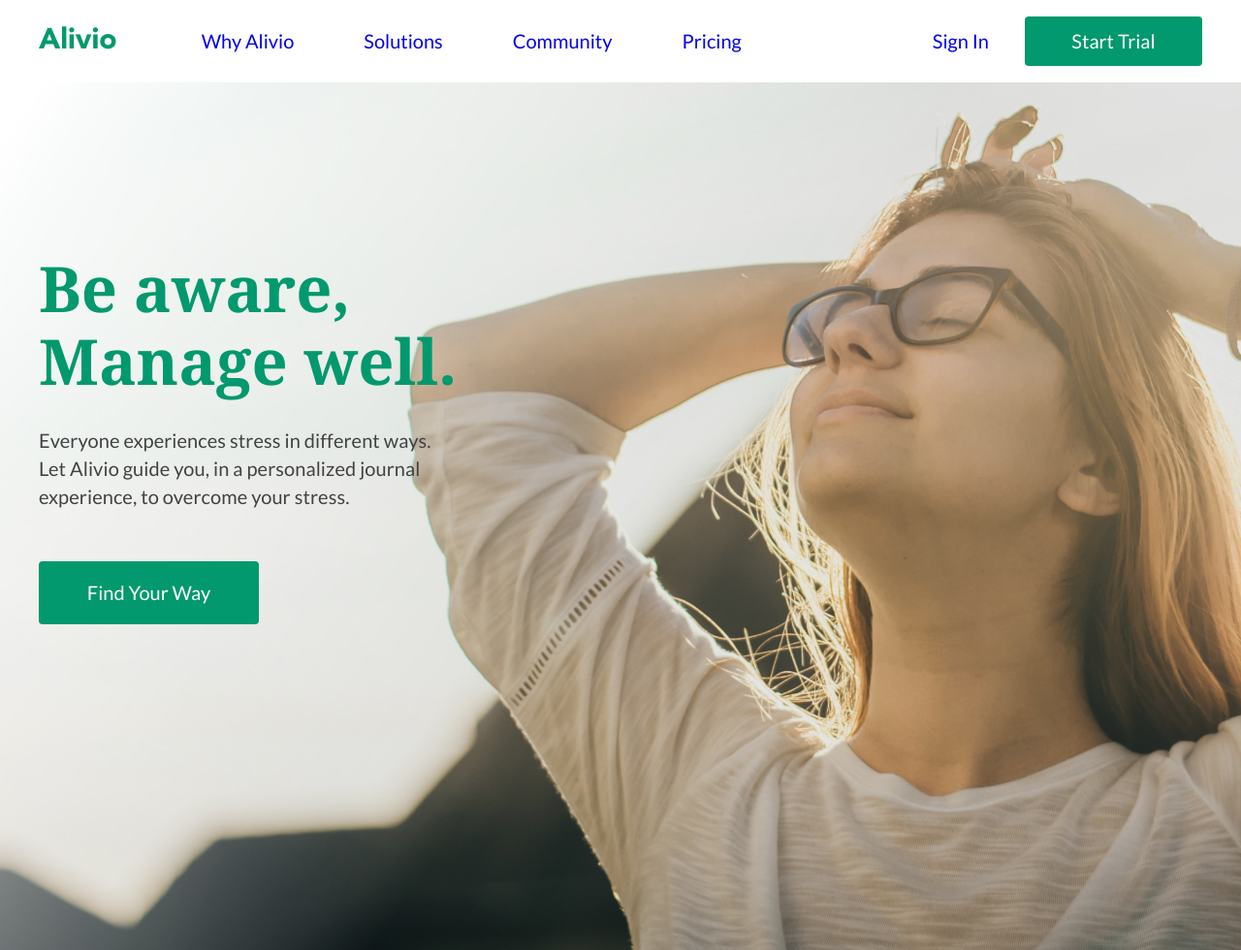
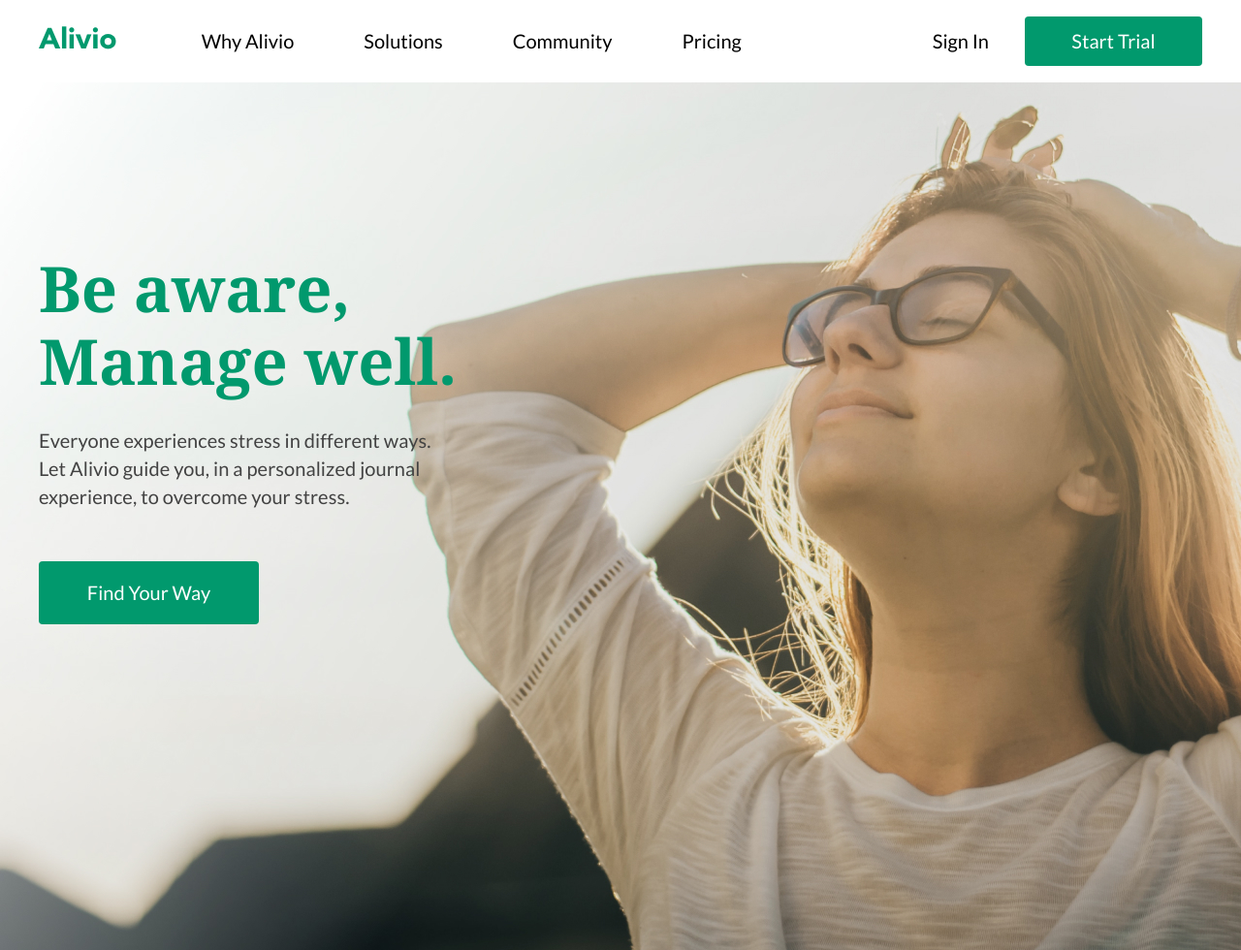
Before and after one commit to Alexander814Yakovlev/alivio, a plain HTML site: page index.html in a window 1280 px wide. Shown: the top 980 px of the page at 97% size. Drawn offline with Linux system fonts and the light colour scheme.

Commit message:
Fixed links color

```diff
--- a/css/style.css
+++ b/css/style.css
@@ -33,6 +33,7 @@ p {
 
 a {
     text-decoration: none;
+    color: unset;
 }
 
 a:visited {
```
